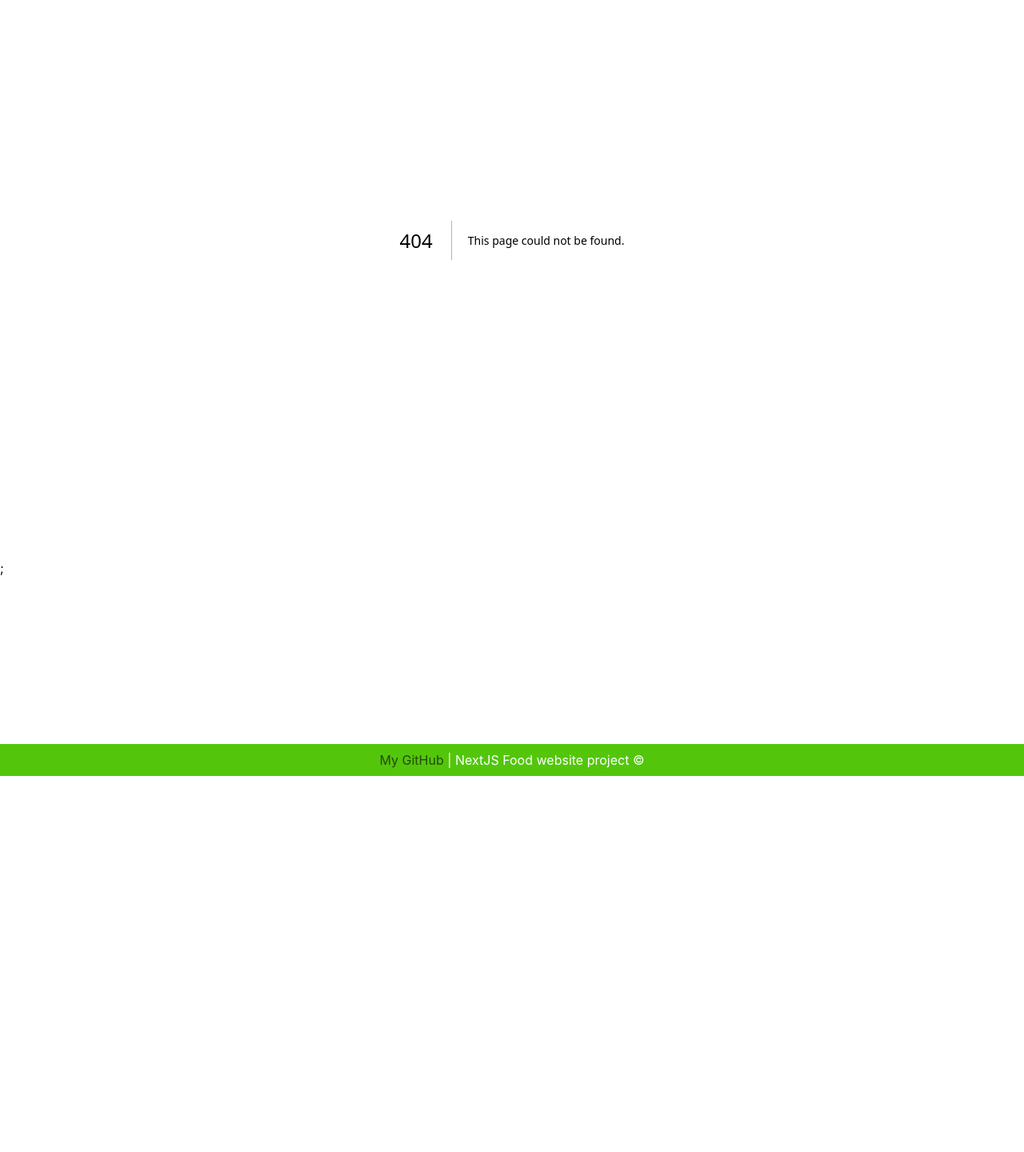
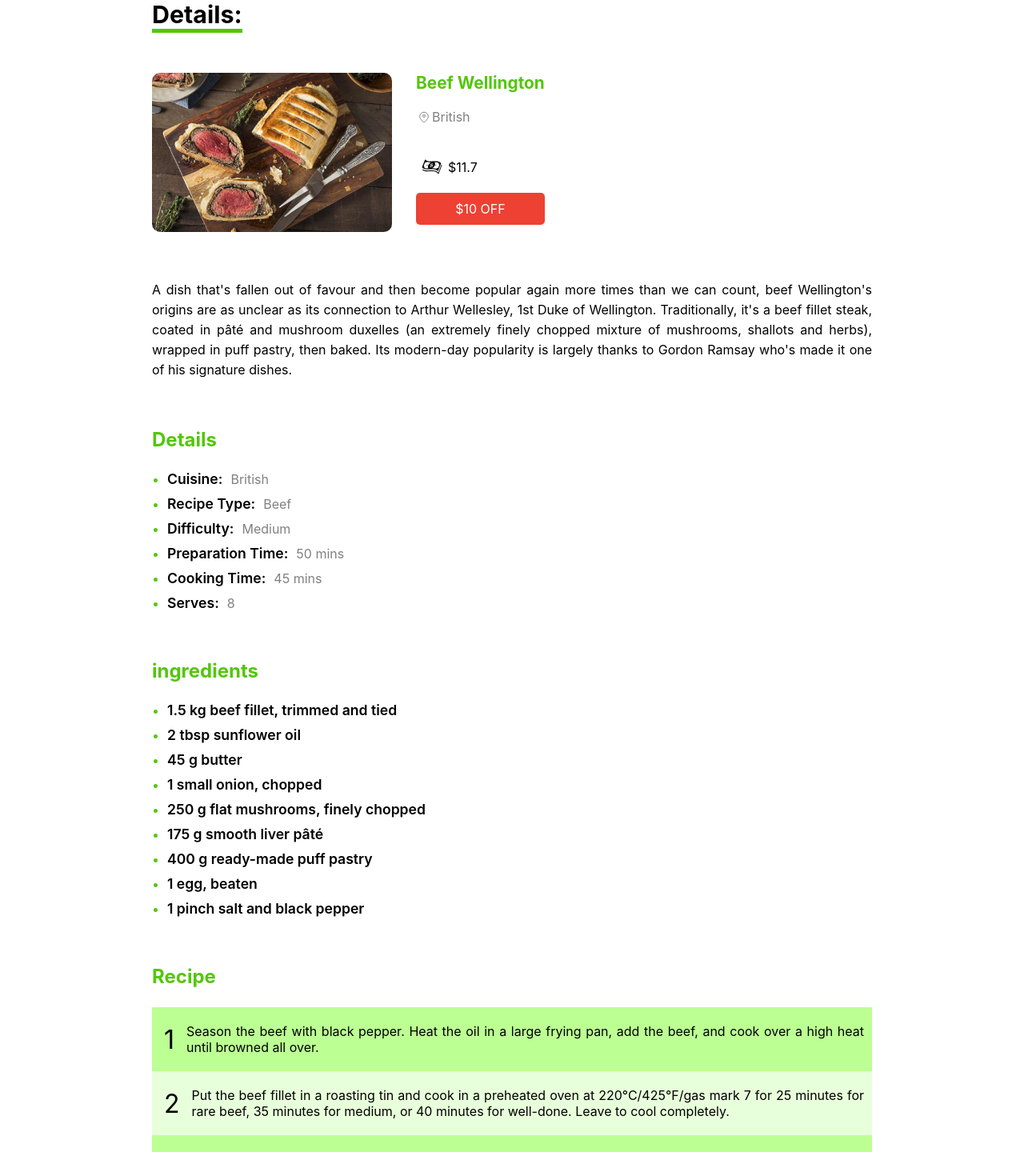
Before and after one commit to Lavenderer1375/food-next-app, a Next.js app: page /menu/1 in a window 1280 px wide. Before the commit this address had no page. Shown: the part 164-1604 px from the top of the page at 80% size. Before the commit the page ends 1134 px from the top, so only its background shows below. Built offline with nearby package versions, Linux system fonts and the light colour scheme; data requests are answered from the project's data file.

Commit message:
Details of Cards done

```diff
--- /dev/null
+++ b/components/templates/DetailsPage.js
@@ -0,0 +1,74 @@
+import Dollar from "../icons/Dollar";
+import Location from "../icons/Location";
+import styles from "./DetailsPage.module.css";
+
+const DetailsPage = ({
+  id,
+  name,
+  price,
+  discount,
+  introduction,
+  details,
+  ingredients,
+  recipe,
+}) => {
+  return (
+    <div className={styles.container}>
+      <h2>Details:</h2>
+      <div className={styles.subContainer}>
+        <div className={styles.banner}>
+          <img src={`/images/${id}.jpeg`} alt={name} />
+          <div className="">
+            <h3>{name}</h3>
+            <span className={styles.location}>
+              <Location />
+              {details[0].Cuisine}
+            </span>
+            <span className={styles.price}>
+              <Dollar />${discount ? (price * (100 - discount)) / 100 : price}
+            </span>
+            {discount ? (
+              <span className={styles.discount}>${discount} OFF</span>
+            ) : null}
+          </div>
+        </div>
+        <div className={styles.introduction}>
+          <p>{introduction}</p>
+        </div>
+        <div className={styles.details}>
+          <h4>Details</h4>
+          <ul>
+            {details.map((detail, index) => (
+              <li key={index}>
+                <p>{Object.keys(detail)[0]}:</p>
+                <span>{Object.values(detail)[0]}</span>
+              </li>
+            ))}
+          </ul>
+        </div>
+        <div className={styles.details}>
+          <h4>ingredients</h4>
+          <ul>
+            {ingredients.map((item, index) => (
+              <li key={index}>
+                <p>{item}</p>
+              </li>
+            ))}
+          </ul>
+        </div>
+        <div className={styles.recipe}>
+          <h4>Recipe</h4>
+          {recipe.map((item, index) => (
+            <div key={index} className={index % 2 ? styles.odd : styles.even}>
+              <span>{index + 1}</span>
+              <p>{item}</p>
+            </div>
+          ))}
+        </div>
+        <button>Add to Cart</button>
+      </div>
+    </div>
+  );
+};
+
+export default DetailsPage;
--- /dev/null
+++ b/components/templates/DetailsPage.module.css
@@ -0,0 +1,155 @@
+.container {
+  max-width: 900px;
+  margin: auto;
+  margin-top: 100px;
+}
+
+.container h2 {
+  border-bottom: 5px solid #53c60b;
+  width: fit-content;
+  margin-bottom: 50px;
+  font-size: 1.9rem;
+}
+
+.banner {
+  display: flex;
+}
+
+.banner img {
+  width: 300px;
+  border-radius: 10px;
+}
+
+.banner div {
+  margin-left: 30px;
+}
+
+.banner h3 {
+  font-size: 1.3rem;
+  color: #53c60b;
+}
+
+.banner span {
+  display: flex;
+  align-items: center;
+}
+
+.location {
+  color: grey;
+  margin: 20px 0 40px;
+}
+
+.discount {
+  background-color: #ed4133;
+  color: white;
+  padding: 10px 0;
+  display: flex;
+  justify-content: center;
+  border-radius: 5px;
+  margin-top: 20px;
+}
+
+.introduction {
+  margin: 60px 0;
+  line-height: 25px;
+  text-align: justify;
+}
+
+.details {
+  margin-bottom: 60px;
+}
+
+.details h4 {
+  font-size: 1.5rem;
+  color: #53c60b;
+  margin: 24px 0;
+}
+
+.details ul {
+  list-style: none;
+}
+
+.details li {
+  display: flex;
+  align-items: center;
+  margin: 10px 0;
+}
+
+.details li::before {
+  content: "• ";
+  color: #53c60b;
+}
+
+.details p {
+  font-size: 1.1rem;
+  font-weight: 600;
+  margin: 0 10px;
+}
+
+.details span {
+  color: grey;
+}
+
+.recipe {
+  margin-bottom: 100px;
+}
+
+.recipe h4 {
+  font-size: 1.5rem;
+  color: #53c60b;
+  margin: 24px 0;
+}
+
+.recipe div {
+  display: flex;
+  align-items: center;
+  padding: 20px 10px;
+  text-align: justify;
+}
+
+.recipe span {
+  font-size: 2rem;
+  margin: 0 15px 0 5px;
+}
+
+.odd {
+  background-color: #e8ffdb;
+}
+
+.even {
+  background-color: #bcff93;
+}
+
+.container button {
+  width: 100%;
+  border: none;
+  background-color: #53c60b;
+  color: white;
+  padding: 15px;
+  font-size: 1.3rem;
+  border-radius: 10px;
+  cursor: pointer;
+  margin-bottom: 100px;
+}
+
+@media (max-width: 900px) {
+  .container {
+    padding: 20px;
+  }
+}
+
+@media (max-width: 600px) {
+  .container {
+    padding: 10px;
+  }
+  .banner {
+    flex-direction: column;
+  }
+  .banner div {
+    margin: 0;
+  }
+  .banner img {
+    width: 100%;
+    margin-bottom: 20px;
+  }
+}
--- a/db.json
+++ b/db.json
@@ -37,7 +37,7 @@
       "name": "Peking duck",
       "price": 8,
       "discount": 0,
-      "introduction": "A dish cooked and eaten in Beijing since the Imperial era, today Peking duck is a Chinese restaurant favourite across the world. There are countless methods of preparing and cooking the duck, but originally it was roasted in a closed oven until the kitchens of the Qing Dynasty developed the open-oven style to cook several ducks at the same time. The duck is then served with steamed Chinese pancakes, cucumber, spring onion and sweet bean sauce.",
+      "introduction": "A dish cooked and eaten in Beijing since the Imperial era, today Peking duck is a Chinese restaurant favorite across the world. There are countless methods of preparing and cooking the duck, but originally it was roasted in a closed oven until the kitchens of the Qing Dynasty developed the open-oven style to cook several ducks at the same time. The duck is then served with steamed Chinese pancakes, cucumber, spring onion and sweet bean sauce.",
       "details": [
         { "Cuisine": "Chinese" },
         { "Recipe Type": "Duck" },
@@ -142,7 +142,7 @@
       "name": "Clam chowder",
       "price": 10,
       "discount": 0,
-      "introduction": "Creamy clam chowder is Massachusetts' finest dish that's prevalent throughout New England. Made with potatoes, crushed oyster crackers and chunks of local clam, it’s a flavourful and hearty dish to have all year long. The most famous place to eat it, Legal Sea Foods in Boston, began life as a market frequented by Julia Child and has been cooking up perfect chowder for decades. ",
+      "introduction": "Creamy clam chowder is Massachusetts' finest dish that's prevalent throughout New England. Made with potatoes, crushed oyster crackers and chunks of local clam, it’s a flavorful and hearty dish to have all year long. The most famous place to eat it, Legal Sea Foods in Boston, began life as a market frequented by Julia Child and has been cooking up perfect chowder for decades. ",
       "details": [
         { "Cuisine": "American" },
         { "Recipe Type": "Soup" },
@@ -152,7 +152,7 @@
         { "Serves": "4" }
       ],
       "ingredients": [
-        "4 slices thick-cut bacon, cut into lardons",
+        "4 slices thick-cut bacon, cut into lardon",
         "1 large onion, diced",
         "2 tbsp plain flour",
         "4 medium waxy potatoes, diced",
@@ -257,7 +257,7 @@
         "100 ml Sunflower oil",
         "2 tbsp Plain flour",
         "600 ml Veal stock or chicken stock",
-        "2 Carrots, peeled, halved lengthways and cut into chunks",
+        "2 Carrots, peeled, halved lengthwise and cut into chunks",
         "12 Silverskin onions",
         "100 g Small button mushrooms",
         "100 g Pancetta, diced",
@@ -271,7 +271,7 @@
         "Drain the meat into a bowl, using a colander, and reserve the marinade.",
         "Heat 4 tablespoons of the oil in a large saucepan or cast iron pot over a medium hear. Add the meat and cook for 20 minutes until brown, season with salt and pepper, then sprinkle with the flour and cook, stirring, for a further 2-3 minutes.",
         "Add the stock and reserved marinade and bring to the boil. Skim the foam off the surface and add the bouquet garni, then reduce the heat to low and simmer, partially covered, for 1 hour 45 minutes, stirring occasionally, until the meat is tender. By that time you should have a rich, silky sauce.",
-        "About 50 minutes before the end of the cooking time, heat another medium saucepan with 1 tablespoon of the oil over a medium-low heat. Add the carrots and onions and cook for 10 minutes or until soft and pale gold in colour, then add to the meat saucepan.",
+        "About 50 minutes before the end of the cooking time, heat another medium saucepan with 1 tablespoon of the oil over a medium-low heat. Add the carrots and onions and cook for 10 minutes or until soft and pale gold in color, then add to the meat saucepan.",
         "When the beef is almost ready, heat the remaining oil in a frying pan over a medium heat. Add the mushrooms and pancetta and fry 8-10 minutes, stirring occasionally, until golden brown, then add them to the beef. Check the seasoning adjusting the salt and pepper, if necessary, throw in the parsley and stir gently without breaking the delicate pieces of beef.",
         "Serve with hot creamed mash potatoes for a perfect winter warmer."
       ]
@@ -315,8 +315,8 @@
         "Heat a dry frying pan and toast the spices quickly till they become aromatic. Remove and keep on the side.",
         "Slice on onion in half and char it flat side down in a hot, dry pan until black. Remove, and add the ginger until coloured on both sides.",
         "Debone the short ribs, browning the bone in a dry pan on every side.",
-        "Add the bone to the crockpot with stock, water, onion, the garlic clove, spices, ginger, coriander stalks and shiitake mushrooms.",
-        "Slice the short rib lengthways in thin slices and add to the pot.",
+        "Add the bone to the crackpot with stock, water, onion, the garlic clove, spices, ginger, coriander stalks and shiitake mushrooms.",
+        "Slice the short rib lengthwise in thin slices and add to the pot.",
         "For best results, set your Crock-Pot or slow cooker to low (for 4–6 hours' cooking). You could also use high (for 2–3 hours' cooking).",
         "Cook until the beef gets soft to the bite but doesn’t break up.",
         "Add fish sauce and salt to taste.",
@@ -329,7 +329,7 @@
       "name": "Southern fried chicken",
       "price": 19,
       "discount": 10,
-      "introduction": "You might think that there couldn't be anything easier than deep-frying a piece of chicken – but you'd be wrong to assume it's as simple as that. Making the perfect batter, adding just the right amount of seasoning and choosing the best way to fry takes practise. A dish deeply rooted in the American South, a perfect basket of fried chicken is one for the bucket list.",
+      "introduction": "You might think that there couldn't be anything easier than deep-frying a piece of chicken – but you'd be wrong to assume it's as simple as that. Making the perfect batter, adding just the right amount of seasoning and choosing the best way to fry takes practice. A dish deeply rooted in the American South, a perfect basket of fried chicken is one for the bucket list.",
       "details": [
         { "Cuisine": "Italian" },
         { "Recipe Type": "Pasta" },
@@ -359,7 +359,7 @@
       "name": "Poutine",
       "price": 9,
       "discount": 0,
-      "introduction": "It might not be a looker, but this Québec dish is certainly delicious, and is now not only popular across Canada and the northeast of the US but further afield too. Comprising fluffy-on-the-inside, crunchy-on-the-outside French fries, and thick, rich and meaty gravy, poutine is elevated to a culinary event by the addition of cheese curds. These small, solidified white cheese bites retain some of their shape under the heat of the gravy.",
+      "introduction": "It might not be a looker, but this Quebec dish is certainly delicious, and is now not only popular across Canada and the northeast of the US but further afield too. Comprising fluffy-on-the-inside, crunchy-on-the-outside French fries, and thick, rich and meaty gravy, poutine is elevated to a culinary event by the addition of cheese curds. These small, solidified white cheese bites retain some of their shape under the heat of the gravy.",
       "details": [
         { "Cuisine": "Canadian" },
         { "Recipe Type": "Potato" },
@@ -376,7 +376,7 @@
       ],
       "recipe": [
         "Bring a large pot of salted water to the boil and pre-heat the oven to 220°C/430°F/gas mark 7.",
-        "Keeping the skin on, slice the potatoes lengthways into 1cm (0.5in) slices then cut into sticks (chips).",
+        "Keeping the skin on, slice the potatoes lengthwise into 1cm (0.5in) slices then cut into sticks (chips).",
         "Cook the chips in the boiling water for 5 minutes then drain. ",
         "Line a large baking tray with parchment paper and spray with a little light oil spray.",
         "Place the chips onto the baking tray in a single layer, season and spray all over with the light oil. Cook in the pre-heated oven for 25 minutes giving them a shake halfway through or until golden and crispy. ",
@@ -424,7 +424,7 @@
         "Soak the rice in a large bowl of warm water for 15 minutes, then drain and rinse under cold running water until the water runs clear. Put the kettle on to boil.",
         "Meanwhile, heat the butter and oil in a deep frying pan (skillet) or a flameproof casserole dish (Dutch oven) set over a medium heat. Fry the onion, chilli, cardamom pods and cinnamon stick for 5 minutes, stirring frequently.",
         "Meanwhile, in a large bowl, mix the grated ginger and garlic with the dried spices, ½ teaspoon salt and a generous grinding of black pepper. Add the chicken and massage the spice mix into the meat.",
-        "Add the chicken to the pan and fry for 5 minutes until the chicken has changed colour and the spices are fragrant.",
+        "Add the chicken to the pan and fry for 5 minutes until the chicken has changed color and the spices are fragrant.",
         "Stir in half of the crispy fried onions and season really well.",
         "Scatter the rice over the chicken in an even layer, then pour over the boiling water and add ½ teaspoon salt. The rice should be just submerged under the water. Agitate the rice with a spoon but don’t stir.",
         "Bring to the boil and cook for 6 minutes. Cover with foil and a tight-fitting lid to seal in the steam, then turn off the heat and leave to stand, undisturbed, for 10 minutes.",
@@ -487,7 +487,7 @@
         "3 good-sized carrots, trimmed",
         "1 large or 2 smaller mangoes (opt for firmer ones, so not too ripe)",
         "1 garlic clove, chopped",
-        "1 red chilli, deseeded and sliced lengthways",
+        "1 red chilli, deseeded and sliced lengthwise",
         "0.5 tsp sea salt juice",
         "2 limes, zested",
         "1 tsp sugar or 2 teaspoons honey",
@@ -533,7 +533,7 @@
         "1 onion, roughly chopped"
       ],
       "recipe": [
-        "Blitz the onion and garlic in a food-processer until fine. Add the herbs and continue to blend until they are completely whizzed up. Add the chickpeas, gram flour, cumin, coriander, Aleppo pepper flakes, baking powder and bicarbonate of soda.",
+        "Blitz the onion and garlic in a food-processor until fine. Add the herbs and continue to blend until they are completely whizzed up. Add the chickpeas, gram flour, cumin, coriander, Aleppo pepper flakes, baking powder and bicarbonate of soda.",
         "Season with a really good pinch of salt and blitz again for a few minutes to combine.",
         "Scrape the sides down with a spatula and blend until the mixture combines into a paste. Roll into 30–32 small falafel the size of walnuts.",
         "Heat the vegetable oil in a deep saucepan over a medium–high heat. You will need about 7–10cm (3 inches) oil, enough to completely cover your falafel.",
--- /dev/null
+++ b/pages/menu/[id].js
@@ -0,0 +1,44 @@
+import DetailsPage from "@/components/templates/DetailsPage";
+import { useRouter } from "next/router";
+
+const Details = ({ data }) => {
+  const router = useRouter();
+
+  if (router.isFallback) {
+    return <div>Loading the Page for You ...</div>;
+  }
+
+  return <DetailsPage {...data} />;
+};
+
+export default Details;
+
+export async function getStaticPaths() {
+  const res = await fetch("http://localhost:3001/data");
+  const json = await res.json();
+  const data = json.slice(0, 10);
+
+  const paths = data.map((food) => ({ params: { id: food.id.toString() } }));
+  return {
+    paths,
+    fallback: true,
+  };
+}
+export async function getStaticProps({ params: { id } }) {
+  // const {params: {id}} = context;
+  const res = await fetch(`http://localhost:3001/data/${id}`);
+  const data = await res.json();
+
+  if (!data.id) {
+    return {
+      notFound: true,
+    };
+  }
+
+  return {
+    props: {
+      data,
+      revalidate: 10, //seconds
+    },
+  };
+}
```
